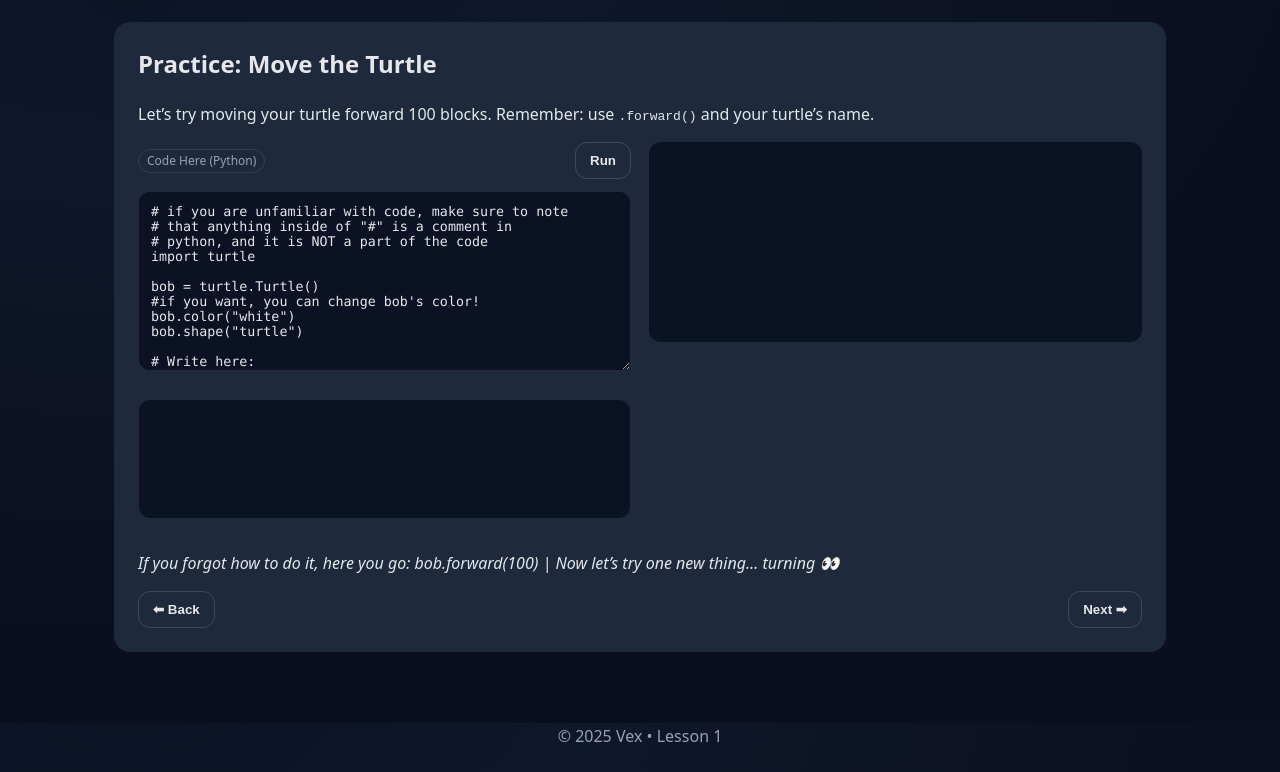
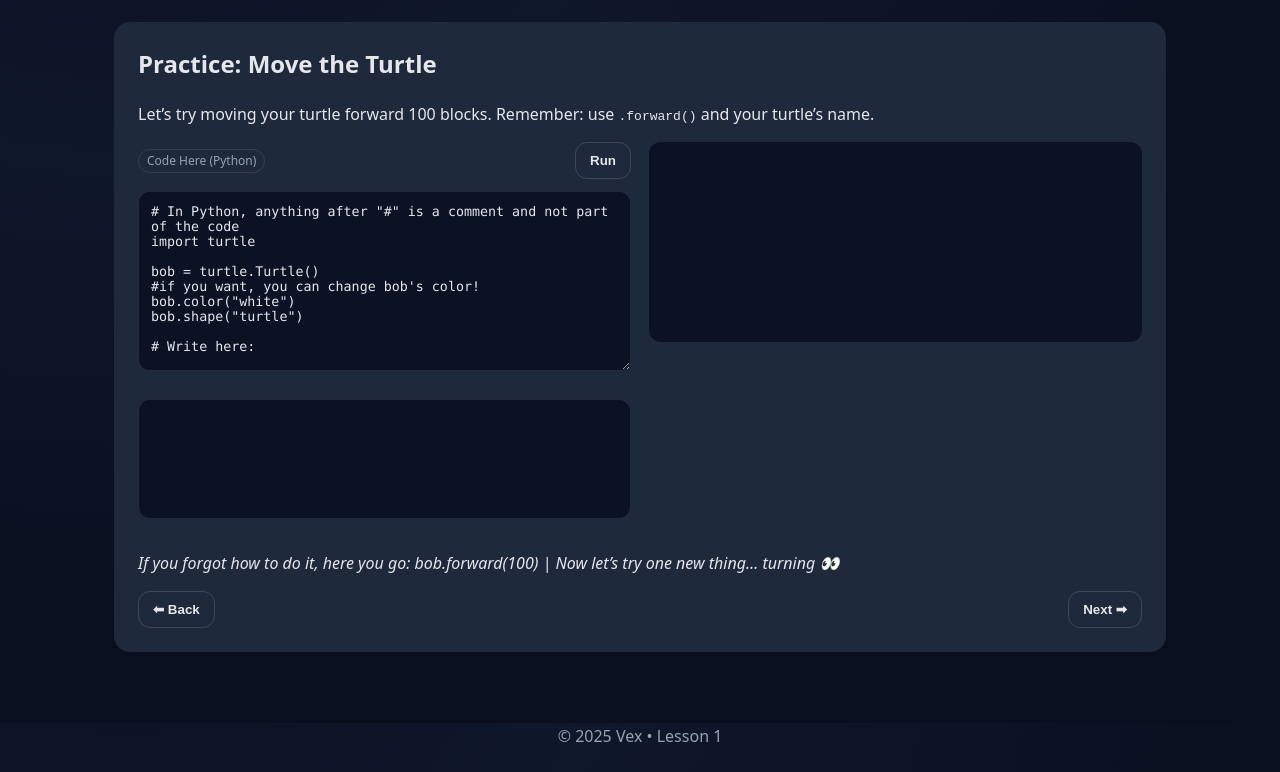
Before and after one commit to Vexachu/home, a plain HTML site: page lessons/intro/index.html in a window 1280 px wide. Both pictures are taken after a click on the button "Next ➡". Shown: the part 77-849 px from the top of the page. Drawn offline with Linux system fonts and the light colour scheme.

Commit message:
Update index.html

```diff
--- a/lessons/intro/index.html
+++ b/lessons/intro/index.html
@@ -55,9 +55,7 @@ bob.forward(50)</pre>
             <button class="button secondary" data-run>Run</button>
           </div>
 <textarea spellcheck="false">
-# if you are unfamiliar with code, make sure to note
-# that anything inside of "#" is a comment in
-# python, and it is NOT a part of the code
+# In Python, anything after "#" is a comment and not part of the code
 import turtle
 
 bob = turtle.Turtle()
```
